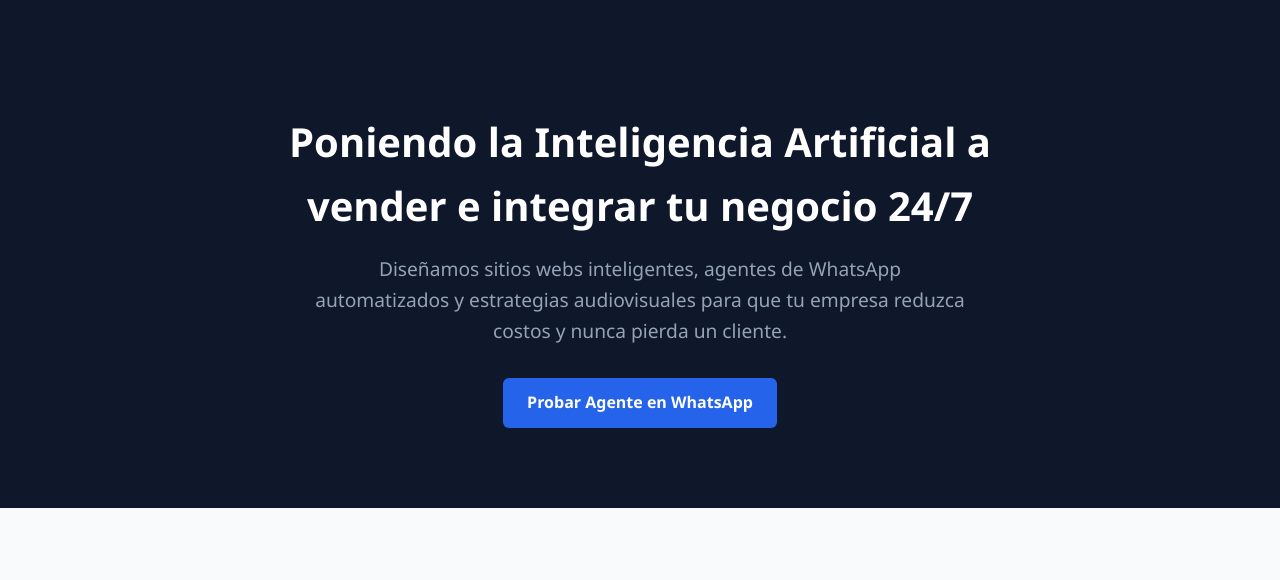
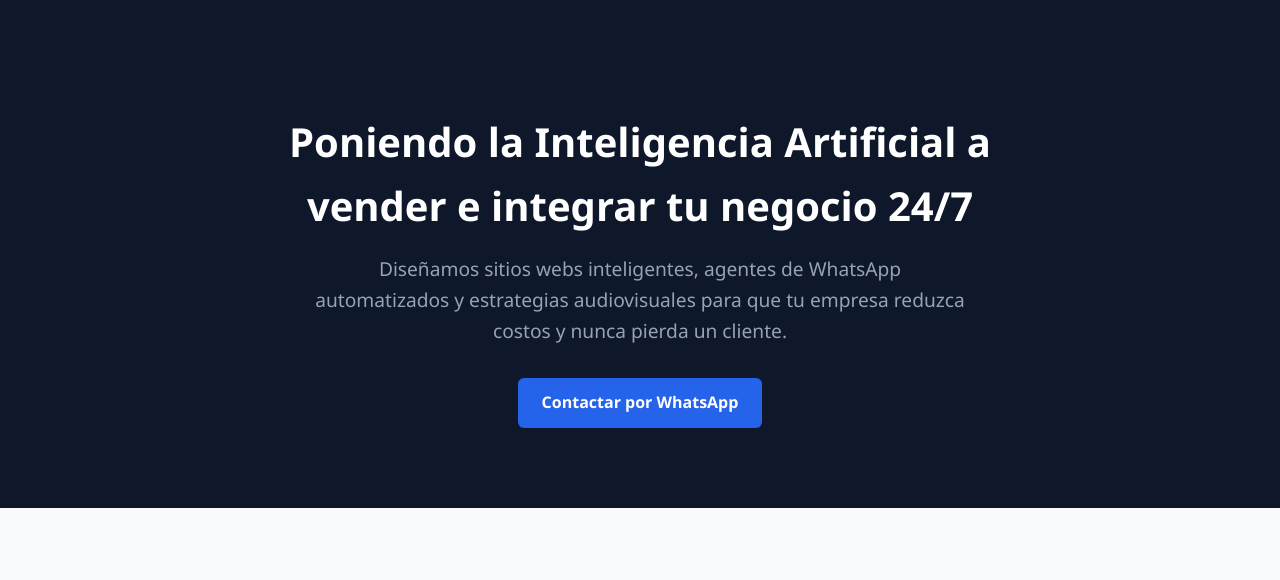
Before and after one commit to daismeljesusr-dotcom/MultiTask-AI, a website: page index.html in a window 1280 px wide. Shown: the part 67-647 px from the top of the page. Drawn offline with Linux system fonts and the light colour scheme.

Commit message:
Ajuste en frontend: eliminación de enlace directo a WhatsApp

```diff
--- a/index.html
+++ b/index.html
@@ -204,7 +204,7 @@
         <h1>Poniendo la Inteligencia Artificial a vender e integrar tu negocio 24/7</h1>
         <p>Diseñamos sitios webs inteligentes, agentes de WhatsApp automatizados y estrategias audiovisuales para que tu empresa reduzca costos y nunca pierda un cliente.</p>
         <div>
-            <a href="https://wa.me/18495710085" class="btn" target="_blank">Probar Agente en WhatsApp</a>
+            <a href="https://wa.me/18495710085" class="btn" target="_blank">Contactar por WhatsApp</a>
         </div>
     </section>
 
```
Also changed, not shown: 1 other file.
